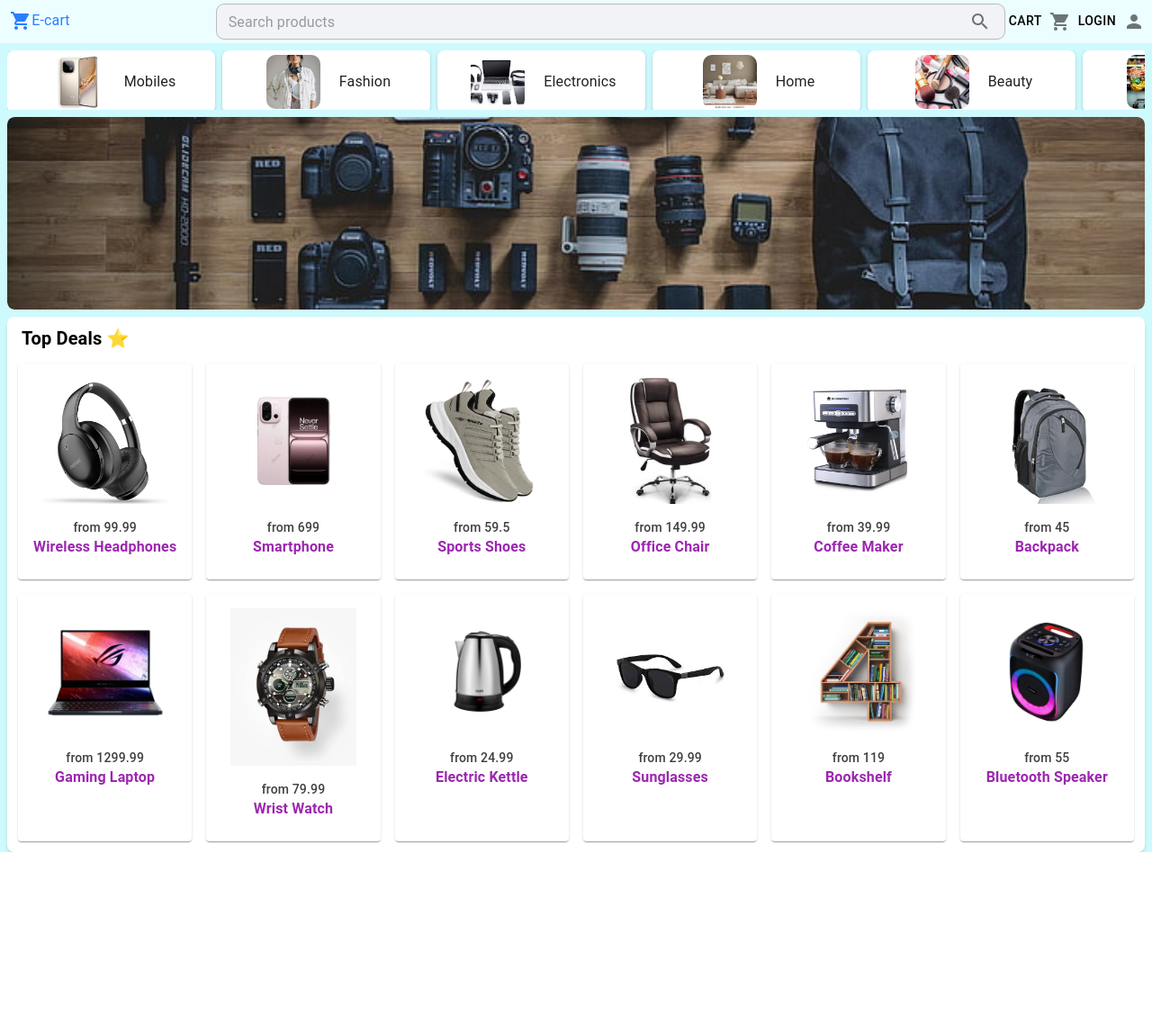
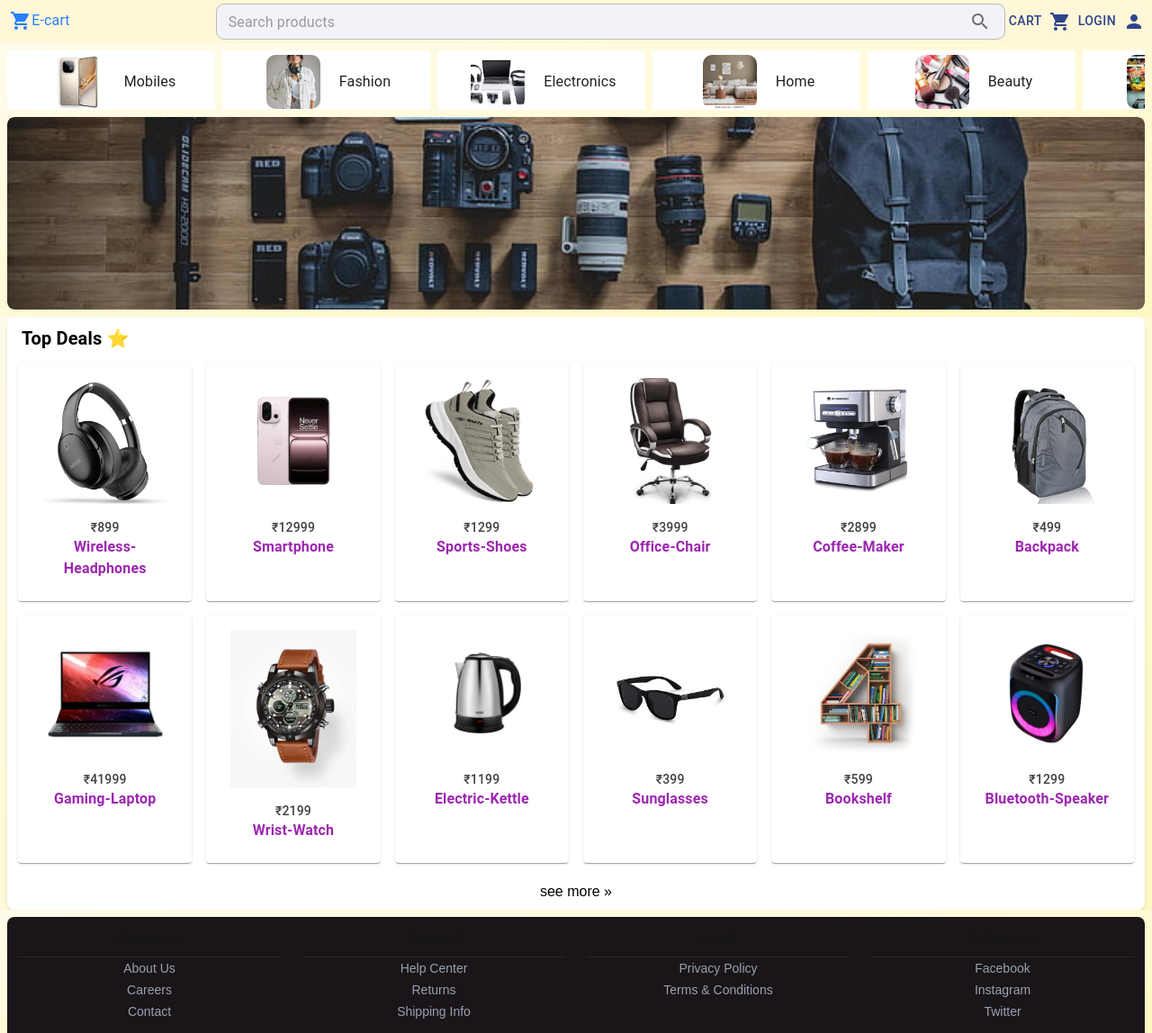
Before and after one commit to Deep-Debnath/New-E-Cart, a Next.js app: page / in a window 1280 px wide. Shown: the whole page at 90% size. Before the commit the page ends 947 px from the top, so only its background shows below. Built offline with nearby package versions, Linux system fonts and the light colour scheme.

Commit message:
ui completed

```diff
--- a/package.json
+++ b/package.json
@@ -10,6 +10,7 @@
   },
   "dependencies": {
     "@emotion/react": "^11.14.0",
+    "@emotion/server": "^11.11.0",
     "@emotion/styled": "^11.14.1",
     "@mui/icons-material": "^7.3.2",
     "@mui/material": "^7.3.2",
--- a/public/files.jsx
+++ b/public/files.jsx
@@ -21,9 +21,9 @@ export const carousel = [
 export const products = [
   {
     id: 1,
-    name: "Wireless Headphones",
+    name: "Wireless-Headphones",
     description: "Noise-cancelling over-ear headphones with 30h battery life.",
-    price: 99.99,
+    price: 899,
     image: "/images/headphone.jpg",
     category: "Electronics",
     rating: 4.5,
@@ -34,7 +34,7 @@ export const products = [
     name: "Smartphone",
     description:
       "Latest Android smartphone with 128GB storage and AMOLED display.",
-    price: 699.0,
+    price: 12999,
     image: "/images/smartphone.webp",
     category: "Electronics",
     rating: 4.7,
@@ -42,9 +42,9 @@ export const products = [
   },
   {
     id: 3,
-    name: "Sports Shoes",
+    name: "Sports-Shoes",
     description: "Lightweight running shoes for men with breathable mesh.",
-    price: 59.5,
+    price: 1299,
     image: "/images/sport-shoes.jpg",
     category: "Fashion",
     rating: 4.3,
@@ -52,10 +52,10 @@ export const products = [
   },
   {
     id: 4,
-    name: "Office Chair",
+    name: "Office-Chair",
     description:
       "Ergonomic office chair with lumbar support and adjustable height.",
-    price: 149.99,
+    price: 3999,
     image: "/images/office-chair.webp",
     category: "Furniture",
     rating: 4.6,
@@ -63,9 +63,9 @@ export const products = [
   },
   {
     id: 5,
-    name: "Coffee Maker",
+    name: "Coffee-Maker",
     description: "Programmable drip coffee maker with reusable filter.",
-    price: 39.99,
+    price: 2899,
     image: "/images/coffeemaker.webp",
     category: "Home Appliances",
     rating: 4.2,
@@ -75,7 +75,7 @@ export const products = [
     id: 6,
     name: "Backpack",
     description: "Durable travel backpack with multiple compartments.",
-    price: 45.0,
+    price: 499,
     image: "/images/bag.jpg",
     category: "Accessories",
     rating: 4.4,
@@ -83,9 +83,9 @@ export const products = [
   },
   {
     id: 7,
-    name: "Gaming Laptop",
+    name: "Gaming-Laptop",
     description: "High-performance laptop with RTX graphics and 16GB RAM.",
-    price: 1299.99,
+    price: 41999,
     image: "/images/laptop.jpg",
     category: "Electronics",
     rating: 4.8,
@@ -93,9 +93,9 @@ export const products = [
   },
   {
     id: 8,
-    name: "Wrist Watch",
+    name: "Wrist-Watch",
     description: "Water-resistant analog wrist watch with leather strap.",
-    price: 79.99,
+    price: 2199,
     image: "/images/watch.webp",
     category: "Fashion",
     rating: 4.1,
@@ -103,9 +103,9 @@ export const products = [
   },
   {
     id: 9,
-    name: "Electric Kettle",
+    name: "Electric-Kettle",
     description: "1.5L stainless steel kettle with auto shut-off feature.",
-    price: 24.99,
+    price: 1199,
     image: "/images/kettle.webp",
     category: "Home Appliances",
     rating: 4.3,
@@ -115,7 +115,7 @@ export const products = [
     id: 10,
     name: "Sunglasses",
     description: "UV-protection stylish sunglasses for men and women.",
-    price: 29.99,
+    price: 399,
     image: "/images/sunglass.jpg",
     category: "Accessories",
     rating: 4.0,
@@ -125,7 +125,7 @@ export const products = [
     id: 11,
     name: "Bookshelf",
     description: "5-tier wooden bookshelf with modern design.",
-    price: 119.0,
+    price: 599,
     image: "/images/book-shelves.jpg",
     category: "Furniture",
     rating: 4.5,
@@ -133,12 +133,47 @@ export const products = [
   },
   {
     id: 12,
-    name: "Bluetooth Speaker",
+    name: "Bluetooth-Speaker",
     description: "Portable speaker with deep bass and 10h playtime.",
-    price: 55.0,
+    price: 1299,
     image: "/images/bluetooth-speaker.webp",
     category: "Electronics",
     rating: 4.6,
     stock: 22,
   },
 ];
+// console.log(products[0].id)
+// footer >>
+export const footerItems = [
+  {
+    title: "Company",
+    links: [
+      { name: "About Us", href: "/about" },
+      { name: "Careers", href: "/careers" },
+      { name: "Contact", href: "/contact" },
+    ],
+  },
+  {
+    title: "Support",
+    links: [
+      { name: "Help Center", href: "/help" },
+      { name: "Returns", href: "/returns" },
+      { name: "Shipping Info", href: "/shipping" },
+    ],
+  },
+  {
+    title: "Legal",
+    links: [
+      { name: "Privacy Policy", href: "/privacy" },
+      { name: "Terms & Conditions", href: "/terms" },
+    ],
+  },
+  {
+    title: "Follow Us",
+    links: [
+      { name: "Facebook", href: "https://facebook.com" },
+      { name: "Instagram", href: "https://instagram.com" },
+      { name: "Twitter", href: "https://twitter.com" },
+    ],
+  },
+];
--- /dev/null
+++ b/src/app/ThemeRegestry.jsx
@@ -0,0 +1,13 @@
+'use client';
+
+import { CacheProvider } from '@emotion/react';
+import createCache from '@emotion/cache';
+
+const muiCache = createCache({
+  key: 'mui',
+  prepend: true,
+});
+
+export default function ThemeRegistry({ children }) {
+  return <CacheProvider value={muiCache}>{children}</CacheProvider>;
+}
--- a/src/app/layout.js
+++ b/src/app/layout.js
@@ -1,6 +1,7 @@
 import { Geist, Geist_Mono } from "next/font/google";
 import "./globals.css";
 import Provide from "./store.main";
+import ThemeRegistry from "./ThemeRegestry";
 
 const geistSans = Geist({
   variable: "--font-geist-sans",
@@ -23,7 +24,9 @@ export default function RootLayout({ children }) {
       <body
         className={`${geistSans.variable} ${geistMono.variable} antialiased`}
       >
-        <Provide>{children}</Provide>
+        <ThemeRegistry>
+          <Provide>{children}</Provide>
+        </ThemeRegistry>
       </body>
     </html>
   );
--- a/src/app/page.js
+++ b/src/app/page.js
@@ -1,6 +1,7 @@
 "use client";
 
 import Count from "@/components/count";
+import Footer from "@/components/footer";
 import Hero from "@/components/hero";
 import Main from "@/components/main";
 import Navbar from "@/components/navbar";
@@ -13,8 +14,11 @@ export default function Home() {
         <Hero />
       </header>
       <main>
-        <Main/>
+        <Main />
       </main>
+      <footer>
+        <Footer />
+      </footer>
     </>
   );
 }
--- /dev/null
+++ b/src/app/product/[category]/[id]/[item]/page.jsx
@@ -0,0 +1,53 @@
+import Image from "next/image";
+import { products } from "../../../../../../public/files";
+import {  ShoppingCart } from "@mui/icons-material";
+import {  Rating } from "@mui/material";
+
+export default async function Productspage({ params }) {
+  const product = products[params.id - 1];
+
+  return (
+    <div className="min-h-screen w-full bg-gradient-to-br from-amber-50 to-yellow-100 flex items-center justify-center p-1 md:p-3 lg:p-4 xl:p-5">
+      <div className="grid grid-cols-1 md:grid-cols-2 gap-8 bg-white shadow-xl rounded-2xl p-6 w-full max-w-5xl">
+        <div className="flex items-center justify-center">
+          <div className="overflow-hidden rounded-xl shadow-md">
+            <Image
+              height={500}
+              width={500}
+              src={product.image}
+              alt={product.name}
+              className="transition-transform duration-300 hover:scale-105"
+            />
+          </div>
+        </div>
+
+        <div className="flex flex-col justify-center">
+          <h2 className="text-2xl font-bold mb-3 text-gray-800">
+            {product.name}
+          </h2>
+          <Rating
+            value={product.rating}
+            precision={0.1}
+            size="small"
+            readOnly
+          />
+          <p className="text-gray-600 mb-4">
+            {product.description ||
+              "This is a high-quality product that you’ll love."}
+          </p>
+          <p className="text-3xl font-semibold text-amber-500 mb-6">
+            ₹{product.price}
+          </p>
+          <div className="flex gap-4">
+            <button className="px-5 py-2 flex items-center gap-2 text-sm font-bold text-white rounded-md bg-amber-400 hover:bg-amber-500 transition transform hover:scale-105">
+              <ShoppingCart fontSize="small" /> ADD TO CART
+            </button>
+            <button className="px-5 py-2 text-sm font-bold text-white rounded-md bg-blue-600 hover:bg-blue-700 transition transform hover:scale-105">
+              BUY NOW
+            </button>
+          </div>
+        </div>
+      </div>
+    </div>
+  );
+}
--- a/src/components/footer.jsx
+++ b/src/components/footer.jsx
@@ -0,0 +1,27 @@
+import { footerItems } from "../../public/files";
+
+export default function Footer() {
+  return (
+    <>
+      <div className="bg-gradient-to-br from-amber-50 to-yellow-100 px-2 pt-2">
+        <div className="p-3 rounded-tl-lg rounded-tr-lg bg-[#191519] text-center grid grid-cols-2 sm:grid-cols-3 md:grid-cols-4 gap-6">
+          {footerItems.map((section) => (
+            <div key={section.title}>
+              <h3 className="font-bold mb-2">{section.title}</h3>
+              <hr className=" text-neutral-800"/>
+              <ul>
+                {section.links.map((link) => (
+                  <li key={link.name}>
+                    <a href={link.href} className="text-gray-400 text-sm">
+                      {link.name}
+                    </a>
+                  </li>
+                ))}
+              </ul>
+            </div>
+          ))}
+        </div>
+      </div>
+    </>
+  );
+}
--- a/src/components/hero.jsx
+++ b/src/components/hero.jsx
@@ -15,7 +15,7 @@ import Carousel from "@/app/assets/carousel";
 export default function Hero() {
   return (
     <>
-      <div className="h-76 bg-cyan-100 w-full p-2">
+      <div className="h-76 bg-gradient-to-br from-amber-50 to-yellow-100 w-full p-2">
         <div className="h-full grid grid-flow-row gap-2 grid-rows-8">
           <div className="row-span-2 overflow-x-auto overflow-y-hidden scrollbar-none">
             <div className="flex gap-2 w-max">
@@ -24,14 +24,17 @@ export default function Hero() {
                   <Card
                     className="row-span-1"
                     sx={{
+
+                      boxShadow:"none",
+                      border:"none",
                       width: {
                         lg: "231px",
                         md: "186px",
                         sm: "170px",
                         xs: "160px",
                       },
-                      borderRadius: 2,
-                      boxShadow: 2,
+                      // borderRadius: 2,
+                      // boxShadow: 2,
                       "&:hover": { boxShadow: 4, transform: "scale(1.02)" },
                       transition: "0.3s",
                     }}
--- a/src/components/main.jsx
+++ b/src/components/main.jsx
@@ -2,11 +2,12 @@ import { products } from "../../public/files";
 import Typography from "@mui/material/Typography";
 import { Card, CardContent, CardMedia } from "@mui/material";
 import Image from "next/image";
+import Link from "next/link";
 
 export default function Main() {
   return (
     <>
-      <div className="w-full h-full bg-cyan-100 px-2">
+      <div className="w-full h-full bg-gradient-to-br from-amber-50 to-yellow-100 px-2">
         <div className="bg-white w-full rounded-lg shadow-md">
           <Typography
             variant="h6"
@@ -46,24 +47,32 @@ export default function Main() {
                     width={140}
                     alt={item.name}
                     src={item.image}
-                    className="object-contain"
+                    className="object-contain transition-transform hover:scale-108"
                   />
                 </CardMedia>
-
                 <CardContent className="p-2">
                   <Typography variant="body2" color="#404040" fontWeight="500">
-                    from {item.price}
+                    ₹{item.price}
                   </Typography>
                   <Typography
                     variant="body1"
                     color="secondary"
                     sx={{ fontWeight: "bold" }}
                   >
-                    {item.name}
+                    <Link
+                      href={`/product/${item.category}/${
+                        item.id
+                      }/${encodeURIComponent(item.name)}`}
+                    >
+                      {item.name}
+                    </Link>
                   </Typography>
                 </CardContent>
               </Card>
             ))}
+          </div>
+          <div className="text-black w-full flex justify-center p-2 ">
+            <p className="hover:text-red-500 cursor-pointer">see more »</p>
           </div>
         </div>
       </div>
--- a/src/components/navbar.jsx
+++ b/src/components/navbar.jsx
@@ -6,7 +6,6 @@ import {
   InputAdornment,
   TextField,
   Typography,
-  Button,
   Modal,
 } from "@mui/material";
 import { useEffect, useRef, useState } from "react";
@@ -121,9 +120,9 @@ export default function Navbar() {
   return (
     <Grid
       container
-      className="w-full h-12 bg-cyan-50 grid grid-cols-12 grid-rows-1"
+      className="w-full h-12 bg-[#fff7d8] grid grid-cols-12 grid-rows-1"
     >
-      <Grid sx={{flexGrow:1}}>
+      <Grid sx={{ flexGrow: 1 }}>
         <Box display="flex" alignItems="center" padding=".7rem" color="#287fff">
           <ShoppingCart fontSize="medium" />
           <Typography>E-cart</Typography>
@@ -164,19 +163,19 @@ export default function Navbar() {
             </IconButton>
           </Box>
           <Box>
-            <Typography variant="button" color="initial">
+            <Typography variant="button" color="#30448c">
               cart
             </Typography>
             <IconButton aria-label="cart">
-              <ShoppingCart />
+              <ShoppingCart sx={{ color: "#30448c" }} />
             </IconButton>
           </Box>
           <Box>
-            <Typography variant="button" color="initial">
+            <Typography variant="button" color="#30448c">
               login
             </Typography>
             <IconButton aria-label="profile">
-              <Person />
+              <Person sx={{ color: "#30448c" }} />
             </IconButton>
           </Box>
         </Box>
```
Also changed, not shown: 1 other file (tests, documents, lock files or other folders).
